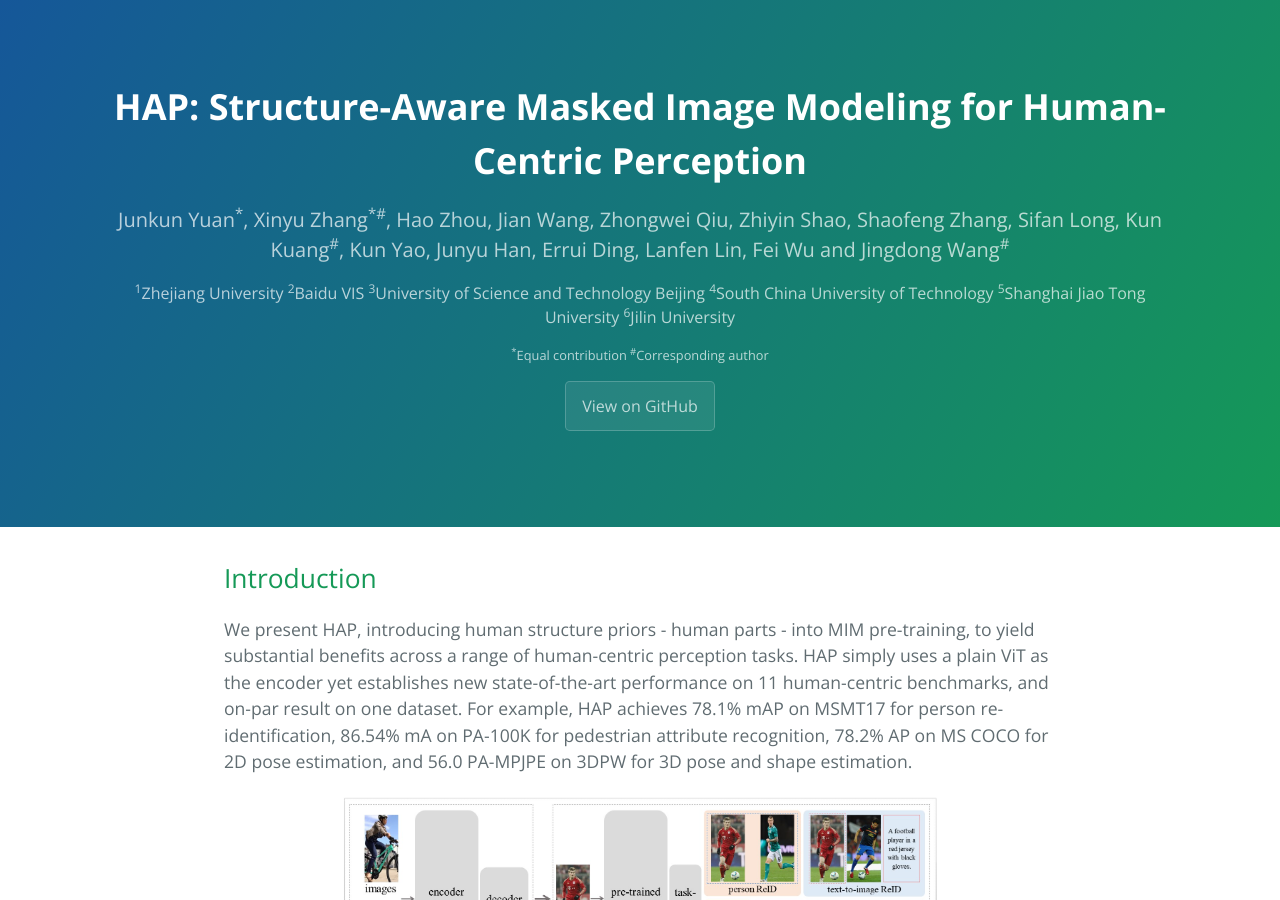
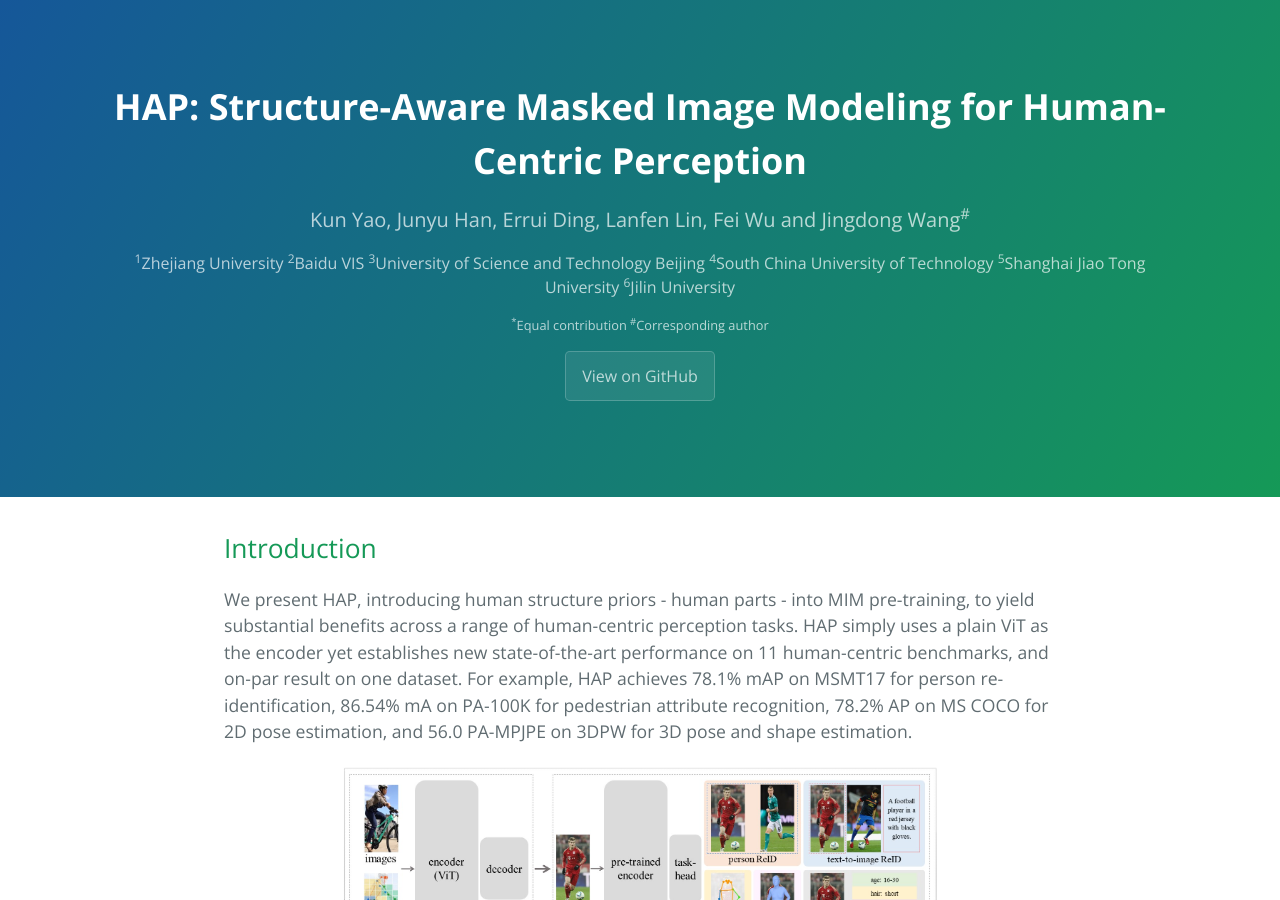
Before and after one commit to zhangxinyu-xyz/hap.github.io, a Jekyll site: the page built from index.md, in a window 1280 px wide and 900 px high. Built offline with Jekyll 4.4.1, drawn with Linux system fonts in a browser that asks for light colours; our own code applies the rules of GitHub Pages for plain Markdown files; part of the change alters nothing that is shown.

Commit message:
Update _config.yml

```diff
--- a/_config.yml
+++ b/_config.yml
@@ -1,5 +1,6 @@
 title: "HAP: Structure-Aware Masked Image Modeling for Human-Centric Perception"
-description: "Junkun Yuan<sup>*</sup>, Xinyu Zhang<sup>*#</sup>, Hao Zhou, Jian Wang, Zhongwei Qiu, Zhiyin Shao, Shaofeng Zhang, Sifan Long, Kun Kuang<sup>#</sup>, Kun Yao, Junyu Han, Errui Ding, Lanfen Lin, Fei Wu and Jingdong Wang<sup>#</sup>"
+description: "Junkun Yuan<sup>*</sup>, Xinyu Zhang<sup>*#</sup>, Hao Zhou, Jian Wang, Zhongwei Qiu, Zhiyin Shao, Shaofeng Zhang, Sifan Long, Kun Kuang<sup>#</sup>"
+description: "Kun Yao, Junyu Han, Errui Ding, Lanfen Lin, Fei Wu and Jingdong Wang<sup>#</sup>"
 description2: "<sup>1</sup>Zhejiang University <sup>2</sup>Baidu VIS <sup>3</sup>University of Science and Technology Beijing <sup>4</sup>South China University of Technology <sup>5</sup>Shanghai Jiao Tong University <sup>6</sup>Jilin University"
 description3: "<sup>*</sup>Equal contribution <sup>#</sup>Corresponding author"
 github:
```
